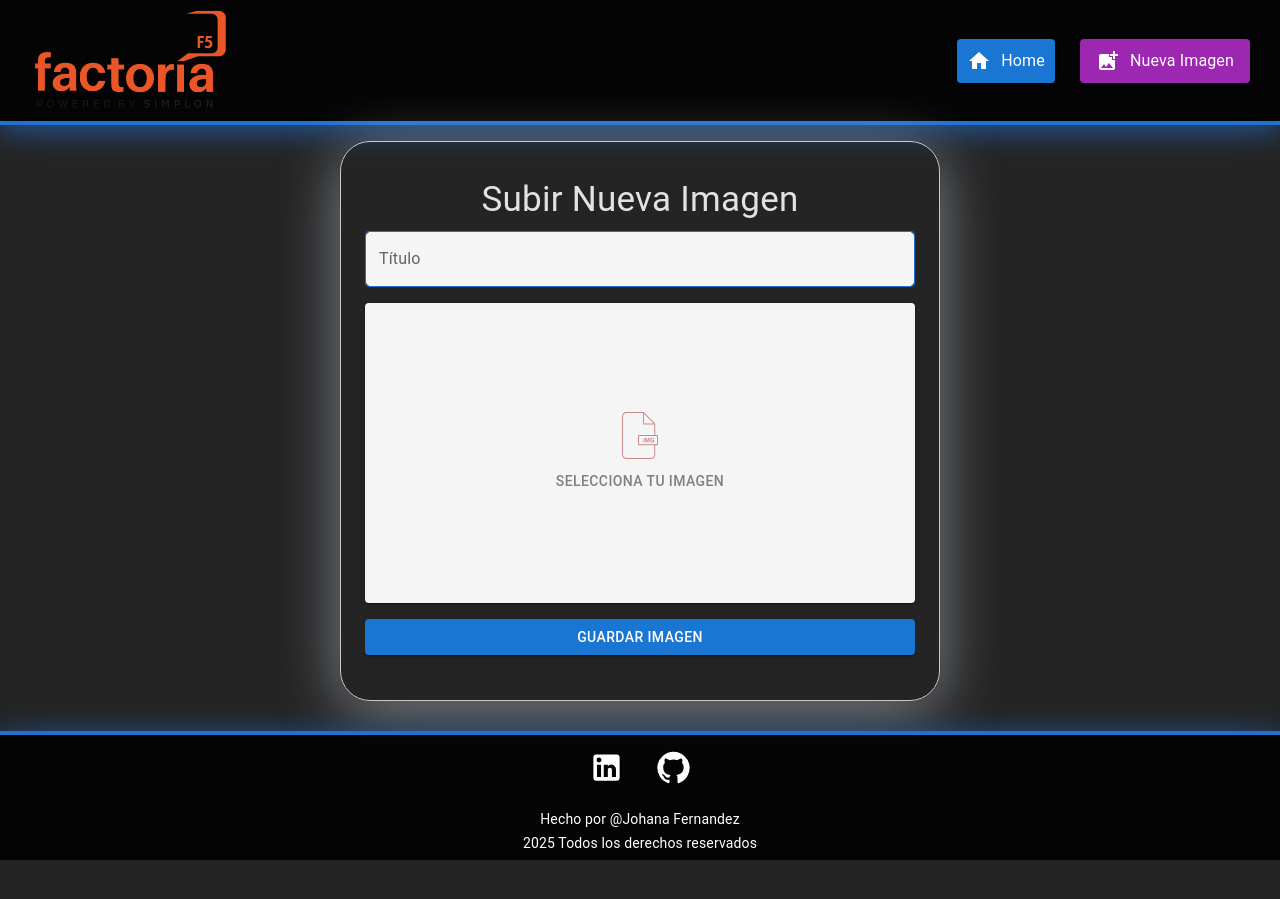
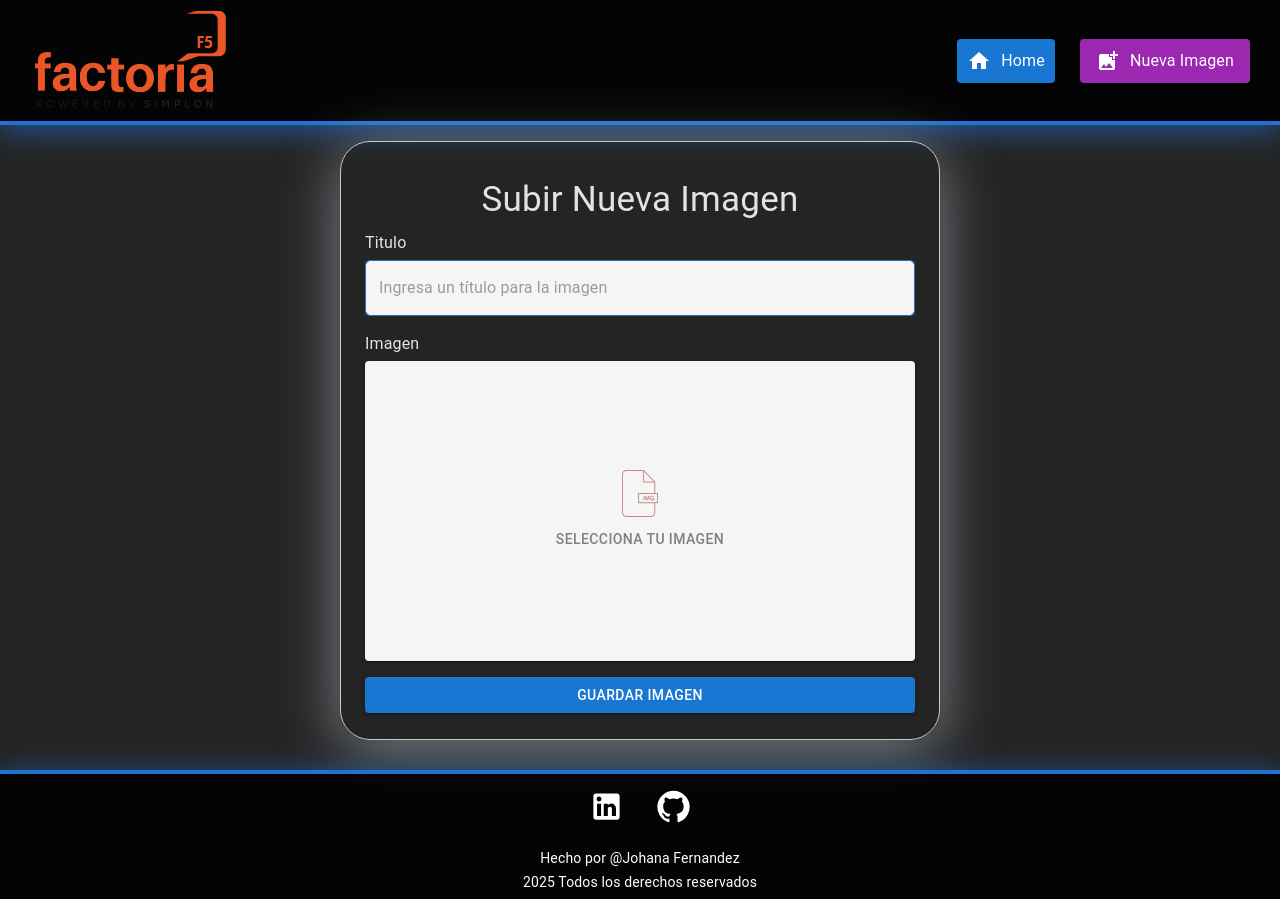
Before and after one commit to JohanaFernandezHernandez/ImagenFvorita, a React (Vite) app in the folder Front/: page /create in a window 1280 px wide. Before the commit the page ends 860 px from the top, so only its background shows below. Built offline with nearby package versions, Linux system fonts and the light colour scheme; no server answers.

Commit message:
feat: Ajustes de Inputs formulario

```diff
--- a/Front/src/Components/Form/ImageUploadForm.jsx
+++ b/Front/src/Components/Form/ImageUploadForm.jsx
@@ -1,4 +1,4 @@
-import { TextField, Button, Alert, Box } from "@mui/material";
+import { TextField, Button, Alert, Box,Typography } from "@mui/material";
 import { IconoFolder } from "../../assets/svg/IconoFolder.jsx";
 
 const ImageUploadForm = ({
@@ -14,9 +14,9 @@ const ImageUploadForm = ({
   return (
     <form onSubmit={handleSubmit}>
       <Box mb={2}>
+        <Typography sx={{display:"flex", marginBottom: "5px"}}>Titulo</Typography>
         <TextField
           fullWidth
-          label="Título"
           variant="outlined"
           name="Title"
           value={formData.Title}
@@ -40,6 +40,7 @@ const ImageUploadForm = ({
           }}
         />
       </Box>
+      <Typography sx={{display:"flex", marginBottom: "5px"}}>Imagen</Typography>
 
       <Box mb={2}>
         <input
```
Also changed, not shown: 1 other file (tests, documents, lock files or other folders).
